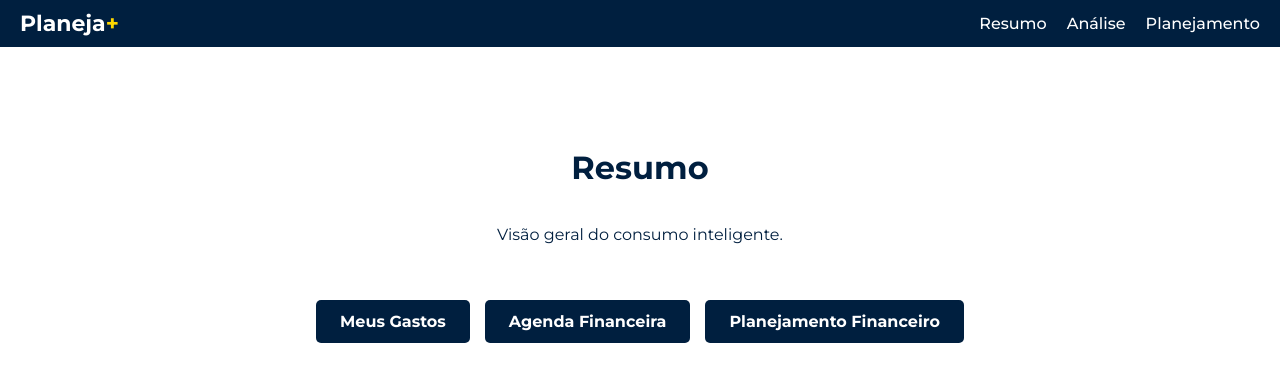
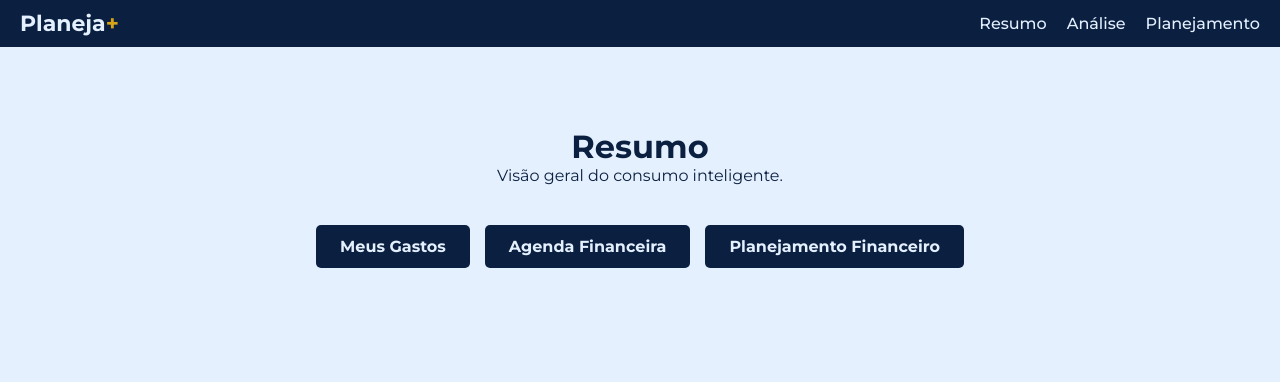
Before and after one commit to costureza/planeja_mais, a React (Create React App) app: page / in a window 1280 px wide. Shown: the top 382 px of the page. Built offline with nearby package versions, Linux system fonts and the light colour scheme.

Commit message:
alteração de cores

```diff
--- a/src/App.css
+++ b/src/App.css
@@ -5,22 +5,23 @@
   align-items: center;
   justify-content: flex-start;
   min-height: 100vh;
-  padding-top: 80px; /* espaço abaixo do Navbar */
+  padding-top: 80px;
+  /* espaço abaixo do Navbar */
   text-align: center;
   font-family: 'Montserrat', Arial, sans-serif;
-  background-color: #FFFFFF;
-  color: #001f3f;
+  background-color: #e5f0ff;
+  color: #0b2040;
 }
 
 .button-link {
   padding: 12px 24px;
-  background-color: #001f3f;
-  color: #FFFFFF;
-  border: none;
+  background-color: #0b2040;
+  color: #e5f0ff;
+
   border-radius: 5px;
   cursor: pointer;
   font-weight: bold;
   font-size: 16px;
-  text-decoration: none;
+
   margin-top: 20px;
 }
--- a/src/components/Navbar.js
+++ b/src/components/Navbar.js
@@ -6,8 +6,8 @@ function Navbar() {
     justifyContent: "space-between",
     alignItems: "center",
     padding: "10px 20px",
-    backgroundColor: "#001f3f", // azul marinho
-    color: "#FFFFFF",
+    backgroundColor: "#0b2040",
+    color: "#e5f0ff",
     fontFamily: "Montserrat, Arial, sans-serif",
   };
 
@@ -17,7 +17,7 @@ function Navbar() {
   };
 
   const plusStyle = {
-    color: "#FFD700", // amarelo dourado para o "+"
+    color: "#d5a419",
   };
 
   const linksContainerStyle = {
@@ -26,7 +26,7 @@ function Navbar() {
   };
 
   const linkStyle = {
-    color: "#FFFFFF",
+    color: "#e5f0ff",
     textDecoration: "none",
     fontWeight: "500",
     fontSize: "16px",
@@ -36,7 +36,7 @@ function Navbar() {
     <nav style={navbarStyle}>
       {/* Logo */}
       <div style={logoStyle}>
-        <span style={{ color: "#FFFFFF" }}>Planeja</span>
+        <span style={{ color: "#e5f0ff" }}>Planeja</span>
         <span style={plusStyle}>+</span>
       </div>
 
--- a/src/index.css
+++ b/src/index.css
@@ -1,7 +1,24 @@
-body {
+*{
   margin: 0;
   padding: 0;
+  border: none;
+  list-style: none;
+  text-decoration: none;
+  box-sizing: border-box;
+}
+body, button, input, select, textarea{
   font-family: 'Montserrat', sans-serif;
+}
+body{
+  background: #E5F0FF;
   -webkit-font-smoothing: antialiased;
   -moz-osx-font-smoothing: grayscale;
 }
+
+
+img{
+  max-width: 100%;
+  height: 100%;
+  object-fit: cover;
+  display: block;
+}
--- a/src/pages/Analise.js
+++ b/src/pages/Analise.js
@@ -5,9 +5,7 @@ import { buscarProdutos } from "../services/consumoService";
 import { consumoMock } from "../mocks/consumoMock";
 
 function Analise() {
-
   const [produtos, setProdutos] = useState([]);
-
 
   useEffect(() => {
     async function carregarProdutos() {
@@ -30,15 +28,15 @@ function Analise() {
     paddingRight: "20px",
     textAlign: "center",
     fontFamily: "Montserrat, Arial, sans-serif",
-    backgroundColor: "#FFFFFF",
-    color: "#001f3f",
+    backgroundColor: "#e5f0ff",
+    color: "#0b2040",
   };
 
   const buttonStyle = {
     marginTop: "20px",
     padding: "12px 24px",
-    backgroundColor: "#001f3f",
-    color: "#FFFFFF",
+    backgroundColor: "#0b2040",
+    color: "#e5f0ff",
     border: "none",
     borderRadius: "5px",
     cursor: "pointer",
@@ -56,7 +54,6 @@ const maiorGasto = consumoMock.reduce((maior, atual) => {
       <h1>Análise</h1>
 
       <p>Aqui você verá gráficos e estatísticas detalhadas.</p>
-
 
       <h2>Consumo Mensal</h2>
 
@@ -80,7 +77,9 @@ const maiorGasto = consumoMock.reduce((maior, atual) => {
         </div>
       ))}
 
-      <Link to="/" style={buttonStyle}>Voltar para Resumo</Link>
+      <Link to="/" style={buttonStyle}>
+        Voltar para Resumo
+      </Link>
     </main>
   );
 }
--- a/src/pages/Planejamento.js
+++ b/src/pages/Planejamento.js
@@ -12,15 +12,15 @@ function Planejamento() {
     paddingRight: "20px",
     textAlign: "center",
     fontFamily: "Montserrat, Arial, sans-serif",
-    backgroundColor: "#FFFFFF",
-    color: "#001f3f",
+    backgroundColor: "#e5f0ff",
+    color: "#0b2040",
   };
 
   const buttonStyle = {
     marginTop: "20px",
     padding: "12px 24px",
-    backgroundColor: "#001f3f",
-    color: "#FFFFFF",
+    backgroundColor: "#0b2040",
+    color: "#e5f0ff",
     border: "none",
     borderRadius: "5px",
     cursor: "pointer",
```
Also changed, not shown: src/logo.svg (deleted). Lines whose indentation alone changed are shown as unchanged.
